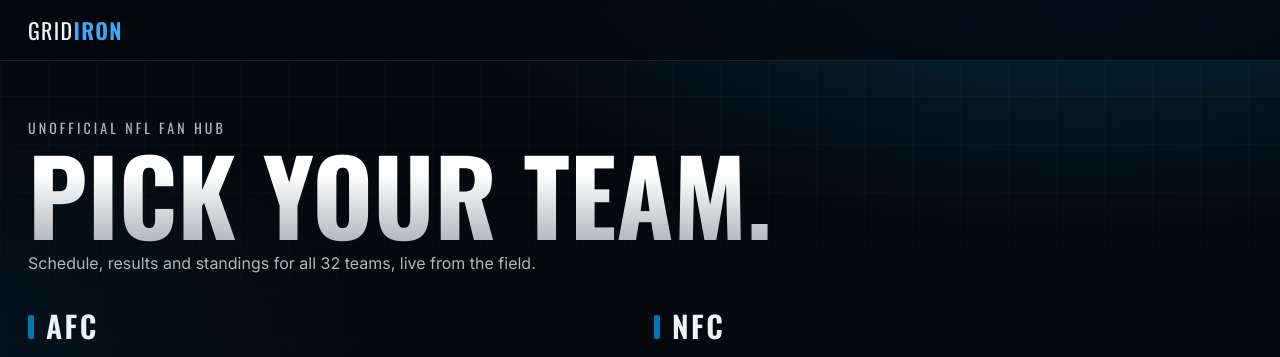
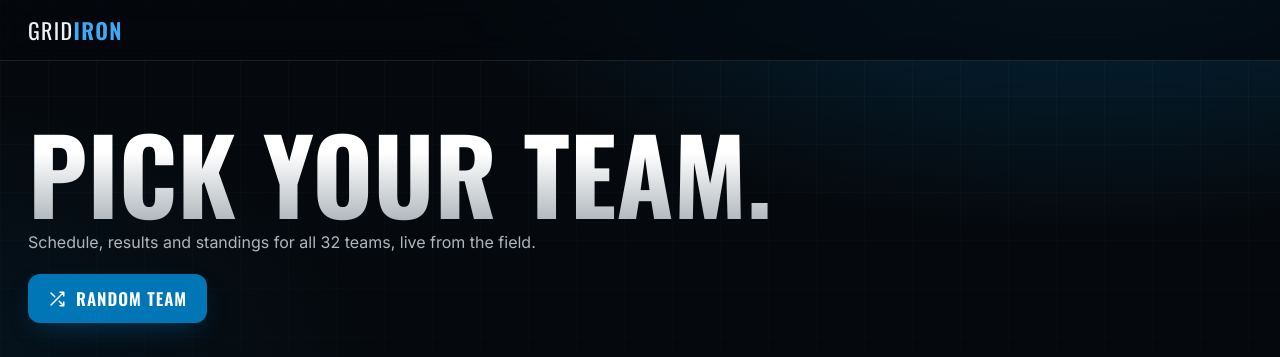
Before and after one commit to nathan815/nfl-teams, a website with bundled scripts: page public/index.html in a window 1280 px wide. Shown: the top 357 px of the page. Built offline with nearby package versions, Linux system fonts and the light colour scheme; files whose address does not match are found by name.

Commit message:
Add random team button, drop home eyebrow, fix cramped team cards

```diff
--- a/public/app.js
+++ b/public/app.js
@@ -460,6 +460,12 @@ function showNotFound() {
 /* ====================== boot ====================== */
 if (!slug) {
   renderHome();
+  // Choose at click time so every press (including after Back) is a fresh pick.
+  const pickRandom = () => {
+    const teams = LEAGUE.flatMap((d) => d.teams);
+    $("randomTeam").href = `/${teams[Math.floor(Math.random() * teams.length)].slug}`;
+  };
+  for (const ev of ["click", "auxclick"]) $("randomTeam").addEventListener(ev, pickRandom);
   trackViews("home");
 } else {
   $("teamView").hidden = false;
--- a/public/index.html
+++ b/public/index.html
@@ -33,9 +33,12 @@
   <!-- Home: all 32 teams -->
   <main class="wrap" id="homeView" hidden>
     <section class="home-hero">
-      <p class="eyebrow">Unofficial NFL fan hub</p>
       <h1 class="home-title">Pick your team.</h1>
       <p class="home-sub">Schedule, results and standings for all 32 teams, live from the field.</p>
+      <a class="random-btn" id="randomTeam" href="/lions">
+        <svg viewBox="0 0 24 24" width="18" height="18" aria-hidden="true"><path fill="none" stroke="currentColor" stroke-width="2" stroke-linecap="round" stroke-linejoin="round" d="M16 3h5v5M4 20 21 3M21 16v5h-5M15 15l6 6M4 4l5 5"/></svg>
+        Random team
+      </a>
     </section>
     <div id="league" class="league"></div>
   </main>
--- a/public/styles.css
+++ b/public/styles.css
@@ -318,7 +318,7 @@ a.side:hover .nm { color: var(--blue-hi); }
 .home-sub { margin: 0; color: var(--silver); font-size: 16px; }
 .home-sub a { color: var(--blue-hi); }
 .league { display: grid; gap: 28px; padding-bottom: 12px; }
-@media (min-width: 1000px) { .league { grid-template-columns: 1fr 1fr; } }
+@media (min-width: 1240px) { .league { grid-template-columns: 1fr 1fr; } }
 .conf h2 { margin: 0 0 12px; font-family: var(--display); font-weight: 600; letter-spacing: 0.08em; font-size: 30px; }
 .conf h2::before { content: ""; display: inline-block; width: 6px; height: 0.8em; background: var(--blue); margin-right: 12px; border-radius: 2px; }
 .divs { display: grid; gap: 14px; grid-template-columns: 1fr; }
@@ -359,3 +359,12 @@ a.side:hover .nm { color: var(--blue-hi); }
 @keyframes card-in { from { opacity: 0; transform: translateY(6px); } to { opacity: 1; transform: none; } }
 .settled .team-card { animation: none; }
 @media (max-width: 360px) { .topbar nav a { padding: 8px 4px; letter-spacing: 0.03em; } .topbar nav a.all-teams { padding: 6px 7px; } }
+
+.random-btn {
+  display: inline-flex; align-items: center; gap: 10px; margin-top: 20px; padding: 12px 20px; border-radius: 12px;
+  background: var(--blue); color: var(--on-accent); text-decoration: none;
+  font-family: var(--display); font-size: 17px; font-weight: 600; letter-spacing: 0.06em; text-transform: uppercase;
+  box-shadow: 0 10px 28px -10px var(--blue-glow); transition: transform .15s, filter .15s;
+}
+.random-btn:hover { transform: translateY(-2px); filter: brightness(1.12); }
+.random-btn:focus-visible { outline: 2px solid var(--text); outline-offset: 3px; }
```
